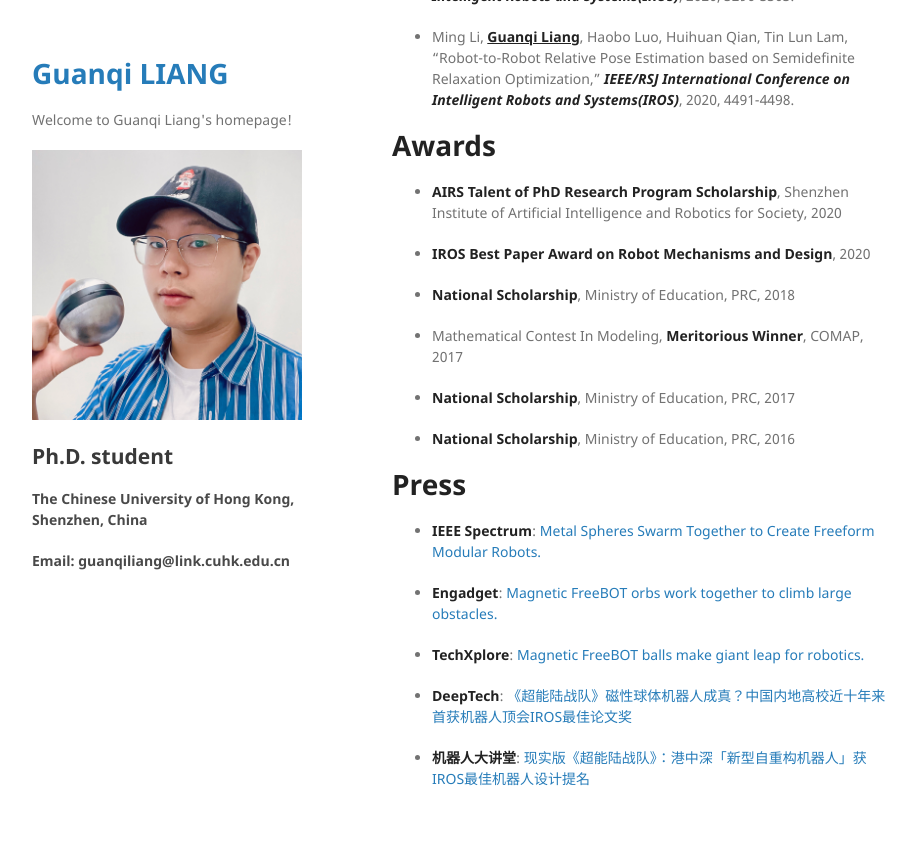
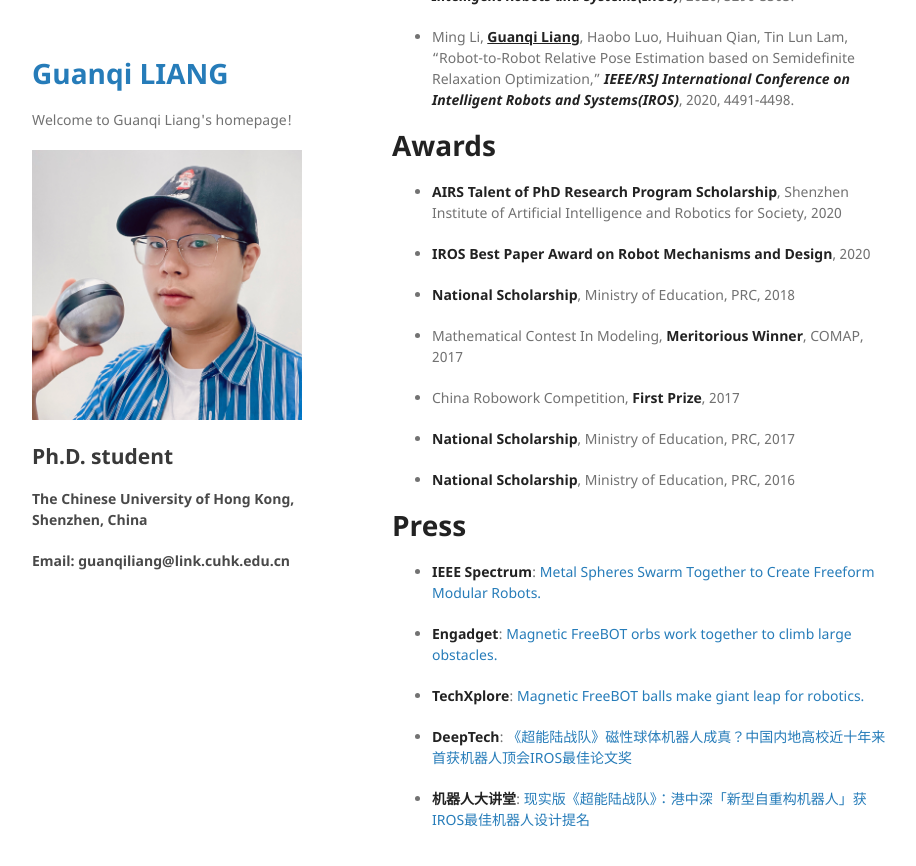
Before and after one commit to guanqiliang/guanqiliang.github.com, a Jekyll site: the page built from index.md, in a window 1280 px wide and 900 px high, scrolled down 1138 px. Shown: the top 866 px of the window, without its empty margins (178-1094 px from the left). Built offline with Jekyll 4.4.1, drawn with Linux system fonts in a browser that asks for light colours; our own code applies the rules of GitHub Pages for plain Markdown files.

Commit message:
Update index.md

```diff
--- a/index.md
+++ b/index.md
@@ -40,6 +40,8 @@ Hello, I am a 2nd year Ph.D student in Robotics and AI Lab, supervised by [Prof.
 
 * Mathematical Contest In Modeling, <strong>Meritorious Winner</strong>, COMAP, 2017
 
+* China Robowork Competition, <strong>First Prize</strong>, 2017
+
 * <strong>National Scholarship</strong>, Ministry of Education, PRC, 2017
 
 * <strong>National Scholarship</strong>, Ministry of Education, PRC, 2016
```
